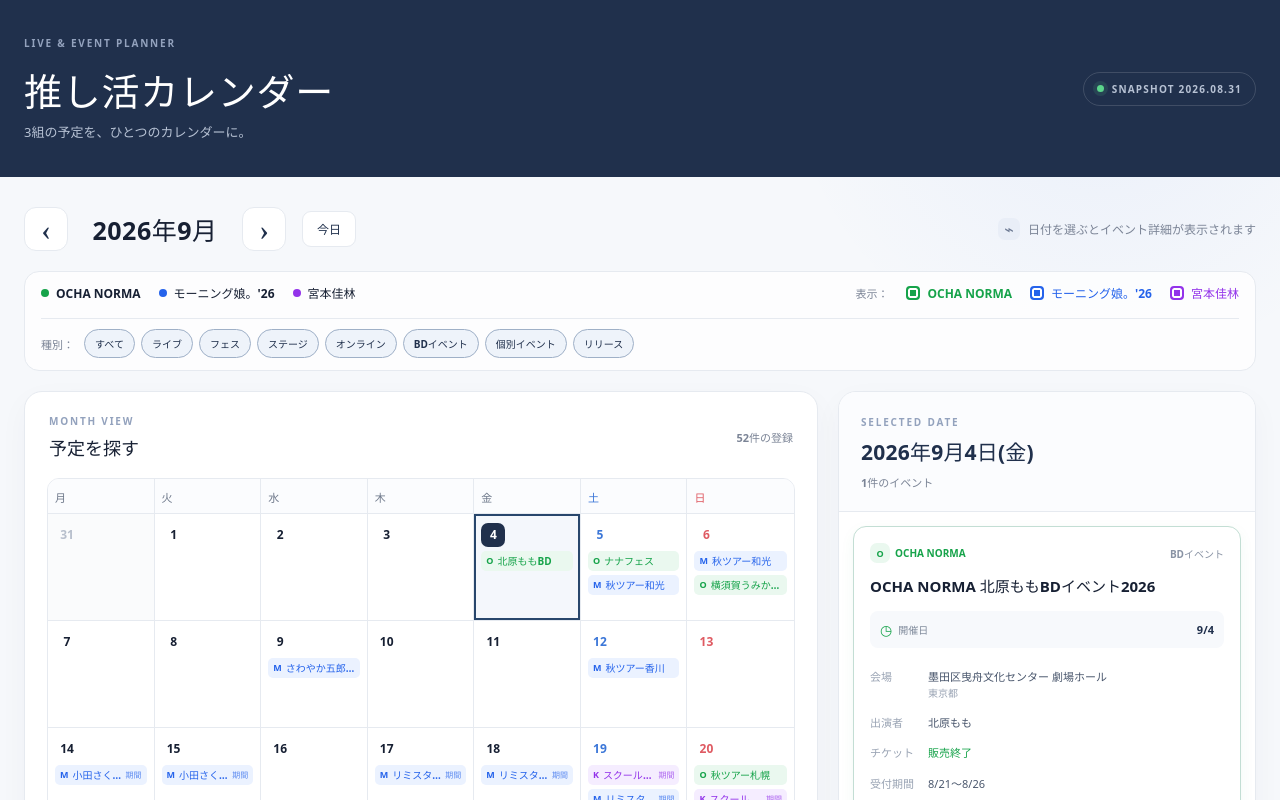
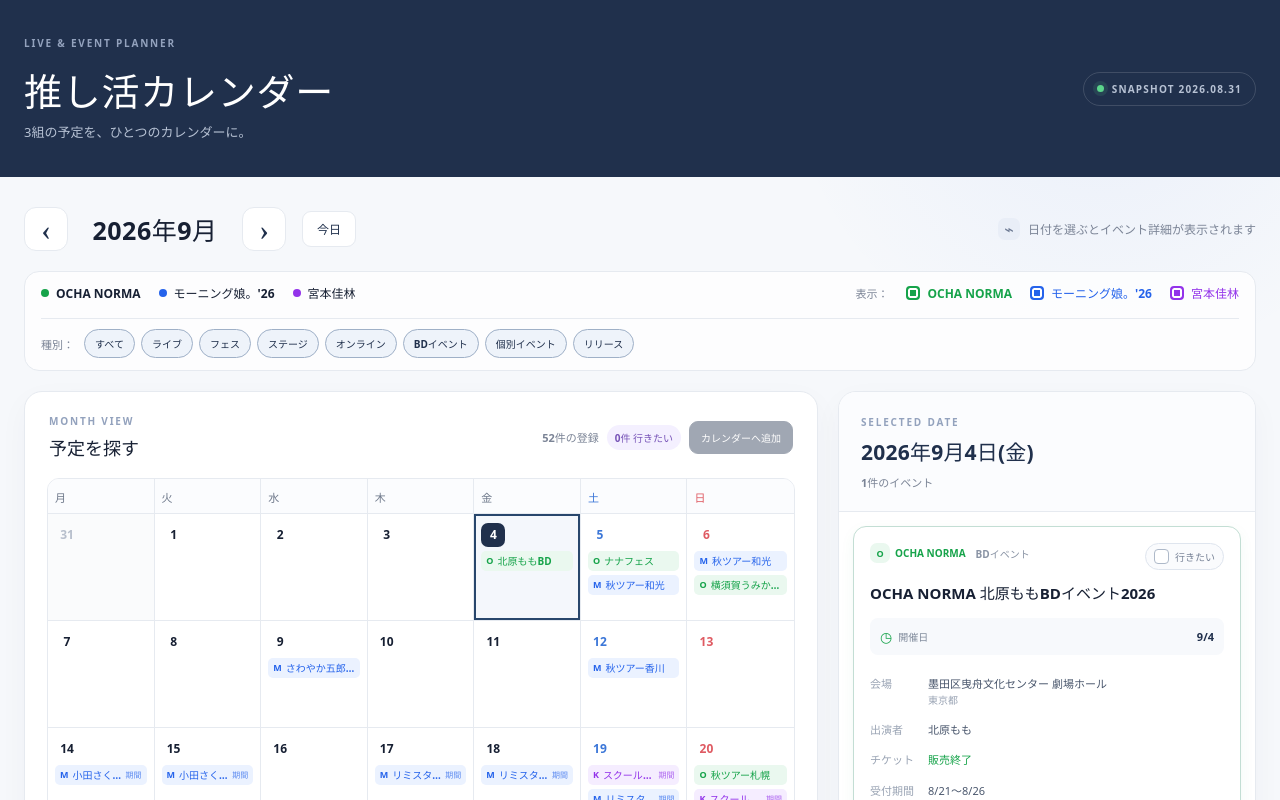
Before and after one commit to BAD-TERUMARU/oshi-calendar, a React (Vite) app: page / in a window 1280 px wide. Shown: the top 800 px of the page. Built offline with nearby package versions, Linux system fonts and the light colour scheme; no server answers.

Commit message:
Add want-to-go calendar export

```diff
--- a/src/App.tsx
+++ b/src/App.tsx
@@ -80,6 +80,7 @@
 };
 const INITIAL_MONTH = new Date(2026, 8, 1);
 const INITIAL_DATE = "2026-09-04";
+const WANT_TO_GO_STORAGE_KEY = "oshi-calendar-want-to-go";
 
 function toIsoDate(date: Date) {
   const year = date.getFullYear();
@@ -134,6 +135,135 @@
     : formatShortDate(event.startDate);
 }
 
+function loadWantToGoIds() {
+  if (typeof window === "undefined") return [];
+
+  try {
+    const stored = window.localStorage.getItem(WANT_TO_GO_STORAGE_KEY);
+    if (!stored) return [];
+
+    const parsed: unknown = JSON.parse(stored);
+    return Array.isArray(parsed)
+      ? parsed.filter((value): value is string => typeof value === "string")
+      : [];
+  } catch {
+    return [];
+  }
+}
+
+function getNextIsoDate(value: string) {
+  const nextDate = parseIsoDate(value);
+  nextDate.setDate(nextDate.getDate() + 1);
+  return toIsoDate(nextDate);
+}
+
+function formatIcsDate(value: string) {
+  return value.replace(/-/g, "");
+}
+
+function formatIcsTimestamp(value: Date) {
+  return value.toISOString().replace(/[-:]/g, "").replace(/\.\d{3}Z$/, "Z");
+}
+
+function escapeIcsText(value: string) {
+  return value
+    .replace(/\\/g, "\\\\")
+    .replace(/\r?\n/g, "\\n")
+    .replace(/;/g, "\\;")
+    .replace(/,/g, "\\,");
+}
+
+function foldIcsLine(line: string) {
+  const encoder = new TextEncoder();
+  const chunks: string[] = [];
+  let chunk = "";
+  let byteLength = 0;
+
+  for (const character of line) {
+    const characterLength = encoder.encode(character).length;
+    const byteLimit = chunks.length ? 74 : 75;
+
+    if (chunk && byteLength + characterLength > byteLimit) {
+      chunks.push(chunk);
+      chunk = ` ${character}`;
+      byteLength = 1 + characterLength;
+    } else {
+      chunk += character;
+      byteLength += characterLength;
+    }
+  }
+
+  if (chunk || !chunks.length) chunks.push(chunk);
+  return chunks.join("\r\n");
+}
+
+function formatIcsDescription(event: CalendarEvent) {
+  const sessionDetails = event.sessions
+    ?.map((session, index) => {
+      const label = session.label ?? `${index + 1}公演`;
+      const times = [
+        session.doors ? `開場 ${session.doors}` : "",
+        session.start ? `開演 ${session.start}` : "",
+      ]
+        .filter(Boolean)
+        .join(" / ");
+      return [label, times].filter(Boolean).join(" ");
+    })
+    .join("、");
+  const ticketPeriod = event.ticketSalesDate
+    ? `${formatShortDate(event.ticketSalesDate)}〜${
+        event.ticketSalesEndDate ? formatShortDate(event.ticketSalesEndDate) : ""
+      }`
+    : "";
+
+  return [
+    `正式名称: ${event.title}`,
+    `開催日: ${formatRange(event)}`,
+    event.prefecture ? `場所: ${event.prefecture}` : "",
+    event.venue ? `会場: ${event.venue}` : "",
+    sessionDetails ? `公演時間: ${sessionDetails}` : "",
+    event.ticketStatus ? `チケット: ${event.ticketStatus}` : "",
+    ticketPeriod ? `受付期間: ${ticketPeriod}` : "",
+    event.notes ?? "",
+    event.officialUrl ? `公式情報: ${event.officialUrl}` : "",
+  ]
+    .filter(Boolean)
+    .join("\n");
+}
+
+function buildIcs(selectedEvents: CalendarEvent[]) {
+  const timestamp = formatIcsTimestamp(new Date());
+  const lines = [
+    "BEGIN:VCALENDAR",
+    "VERSION:2.0",
+    "PRODID:-//BAD-TERUMARU//Oshi Calendar//JA",
+    "CALSCALE:GREGORIAN",
+    "METHOD:PUBLISH",
+    "X-WR-CALNAME:推し活カレンダー（行きたい予定）",
+    ...selectedEvents.flatMap((event) => {
+      const location = [event.prefecture, event.venue].filter(Boolean).join(" / ");
+      const summary = `${ARTISTS[event.artist].label}｜${event.shortTitle}`;
+      const eventLines = [
+        "BEGIN:VEVENT",
+        `UID:${event.id}@oshi-calendar.badterumaru.workers.dev`,
+        `DTSTAMP:${timestamp}`,
+        `DTSTART;VALUE=DATE:${formatIcsDate(event.startDate)}`,
+        `DTEND;VALUE=DATE:${formatIcsDate(getNextIsoDate(event.endDate ?? event.startDate))}`,
+        `SUMMARY:${escapeIcsText(summary)}`,
+        location ? `LOCATION:${escapeIcsText(location)}` : "",
+        `DESCRIPTION:${escapeIcsText(formatIcsDescription(event))}`,
+        event.officialUrl ? `URL:${event.officialUrl}` : "",
+        "TRANSP:TRANSPARENT",
+        "END:VEVENT",
+      ];
+      return eventLines.filter(Boolean);
+    }),
+    "END:VCALENDAR",
+  ];
+
+  return `${lines.map(foldIcsLine).join("\r\n")}\r\n`;
+}
+
 function eventStyle(artist: ArtistId) {
   return {
     "--event-color": ARTISTS[artist].color,
@@ -172,6 +302,7 @@
   });
   const [visibleEventTypes, setVisibleEventTypes] =
     useState<Record<EventType, boolean>>(INITIAL_EVENT_TYPES);
+  const [wantToGoIds, setWantToGoIds] = useState<string[]>(() => loadWantToGoIds());
 
   useEffect(() => {
     let isActive = true;
@@ -190,6 +321,16 @@
       isActive = false;
     };
   }, []);
+
+  useEffect(() => {
+    if (typeof window === "undefined") return;
+
+    try {
+      window.localStorage.setItem(WANT_TO_GO_STORAGE_KEY, JSON.stringify(wantToGoIds));
+    } catch {
+      // Private browsing or storage restrictions should not block the calendar.
+    }
+  }, [wantToGoIds]);
 
   const calendarDays = useMemo(() => getCalendarDays(currentMonth), [currentMonth]);
   const visibleEvents = useMemo(
@@ -213,6 +354,10 @@
     return map;
   }, [calendarDays, visibleEvents]);
   const selectedEvents = eventsByDate.get(selectedDate) ?? [];
+  const wantedEvents = useMemo(
+    () => calendarEvents.filter((event) => wantToGoIds.includes(event.id)),
+    [calendarEvents, wantToGoIds],
+  );
 
   function changeMonth(offset: number) {
     const nextMonth = new Date(currentMonth.getFullYear(), currentMonth.getMonth() + offset, 1);
@@ -245,6 +390,28 @@
 
       return next;
     });
+  }
+
+  function toggleWantToGo(eventId: string) {
+    setWantToGoIds((current) =>
+      current.includes(eventId)
+        ? current.filter((id) => id !== eventId)
+        : [...current, eventId],
+    );
+  }
+
+  function exportWantToGo() {
+    if (!wantedEvents.length) return;
+
+    const blob = new Blob([buildIcs(wantedEvents)], { type: "text/calendar;charset=utf-8" });
+    const url = URL.createObjectURL(blob);
+    const anchor = document.createElement("a");
+    anchor.href = url;
+    anchor.download = `oshi-calendar-want-to-go-${toIsoDate(new Date())}.ics`;
+    document.body.appendChild(anchor);
+    anchor.click();
+    anchor.remove();
+    window.setTimeout(() => URL.revokeObjectURL(url), 0);
   }
 
   const availableEventTypes = EVENT_FILTER_ORDER.filter((eventType) =>
@@ -345,7 +512,21 @@
                 <span className="section-kicker">MONTH VIEW</span>
                 <h2 id="calendar-heading">予定を探す</h2>
               </div>
+              <div className="calendar-heading-meta">
                 <span className="event-count">{visibleEvents.length}件の登録</span>
+                <span className="want-to-go-count" aria-live="polite">
+                  {wantedEvents.length}件 行きたい
+                </span>
+                <button
+                  className="export-calendar-button"
+                  type="button"
+                  onClick={exportWantToGo}
+                  disabled={!wantedEvents.length}
+                  title={wantedEvents.length ? undefined : "詳細画面で「行きたい」を選択してください"}
+                >
+                  カレンダーへ追加
+                </button>
+              </div>
             </div>
 
             <div className="calendar-grid" role="grid" aria-label={`${formatMonth(currentMonth)}のカレンダー`}>
@@ -397,7 +578,9 @@
                 );
               })}
             </div>
-            <p className="calendar-footnote">※ 赤字は日曜・祝日です。期間イベントは開催期間中の日付に表示しています</p>
+            <p className="calendar-footnote">
+              ※ 赤字は日曜・祝日です。期間イベントは開催期間中の日付に表示しています。「行きたい」を選んだ予定は「カレンダーへ追加」から終日予定として書き出せます（公演時間は説明欄に記載）。
+            </p>
           </section>
 
           <aside className="details-panel" aria-labelledby="details-heading">
@@ -412,7 +595,12 @@
             {selectedEvents.length ? (
               <div className="detail-cards">
                 {selectedEvents.map((event) => (
-                  <EventDetailCard event={event} key={event.id} />
+                  <EventDetailCard
+                    event={event}
+                    isWanted={wantToGoIds.includes(event.id)}
+                    onToggleWantToGo={toggleWantToGo}
+                    key={event.id}
+                  />
                 ))}
               </div>
             ) : (
@@ -438,16 +626,35 @@
   );
 }
 
-function EventDetailCard({ event }: { event: CalendarEvent }) {
+function EventDetailCard({
+  event,
+  isWanted,
+  onToggleWantToGo,
+}: {
+  event: CalendarEvent;
+  isWanted: boolean;
+  onToggleWantToGo: (eventId: string) => void;
+}) {
   const artist = ARTISTS[event.artist];
   return (
     <article className="detail-card" style={eventStyle(event.artist)}>
       <div className="detail-card-topline">
+        <div className="detail-card-topline-main">
           <span className="artist-pill">
             <span className="pill-mark">{artist.mark}</span>
             {artist.label}
           </span>
           <span className="event-type">{EVENT_TYPE_LABELS[event.eventType]}</span>
+        </div>
+        <label className={`want-to-go-toggle ${isWanted ? "is-checked" : ""}`}>
+          <input
+            type="checkbox"
+            checked={isWanted}
+            onChange={() => onToggleWantToGo(event.id)}
+          />
+          <span className="want-to-go-box" aria-hidden="true" />
+          <span>行きたい</span>
+        </label>
       </div>
       <h3>{event.title}</h3>
       <div className="detail-period">
--- a/src/styles.css
+++ b/src/styles.css
@@ -333,6 +333,7 @@
 }
 
 .card-heading {
+  flex-wrap: wrap;
   justify-content: space-between;
   gap: 12px;
   padding: 0 2px 18px;
@@ -348,6 +349,50 @@
   color: var(--muted);
   font-size: 11px;
   font-weight: 700;
+}
+
+.calendar-heading-meta {
+  display: flex;
+  align-items: center;
+  justify-content: flex-end;
+  flex-wrap: wrap;
+  gap: 8px;
+}
+
+.want-to-go-count {
+  padding: 5px 8px;
+  border-radius: 999px;
+  background: #f4f0ff;
+  color: #7652b7;
+  font-size: 10px;
+  font-weight: 800;
+  white-space: nowrap;
+}
+
+.export-calendar-button {
+  padding: 8px 11px;
+  border: 1px solid var(--navy);
+  border-radius: 9px;
+  background: var(--navy);
+  color: white;
+  font-size: 10px;
+  font-weight: 800;
+  transition: 160ms ease;
+}
+
+.export-calendar-button:hover:not(:disabled) {
+  border-color: #2d456c;
+  background: #2d456c;
+}
+
+.export-calendar-button:disabled {
+  cursor: not-allowed;
+  opacity: 0.42;
+}
+
+.export-calendar-button:focus-visible {
+  outline: 3px solid rgba(37, 99, 235, 0.18);
+  outline-offset: 2px;
 }
 
 .calendar-grid {
@@ -546,9 +591,80 @@
 }
 
 .detail-card-topline {
+  align-items: flex-start;
   justify-content: space-between;
   gap: 10px;
   margin-bottom: 12px;
+}
+
+.detail-card-topline-main {
+  display: flex;
+  min-width: 0;
+  align-items: center;
+  flex-wrap: wrap;
+  gap: 10px;
+}
+
+.want-to-go-toggle {
+  position: relative;
+  display: inline-flex;
+  flex: 0 0 auto;
+  align-items: center;
+  gap: 6px;
+  padding: 5px 8px;
+  border: 1px solid #dfe5ee;
+  border-radius: 999px;
+  background: #fafbfd;
+  color: #778296;
+  cursor: pointer;
+  font-size: 10px;
+  font-weight: 800;
+  transition: 160ms ease;
+}
+
+.want-to-go-toggle:hover {
+  border-color: #b8c3d3;
+  color: var(--navy);
+}
+
+.want-to-go-toggle.is-checked {
+  border-color: color-mix(in srgb, var(--event-color) 35%, #dfe5ee);
+  background: var(--event-soft);
+  color: var(--event-color);
+}
+
+.want-to-go-toggle input {
+  position: absolute;
+  width: 1px;
+  height: 1px;
+  opacity: 0;
+}
+
+.want-to-go-box {
+  display: grid;
+  width: 15px;
+  height: 15px;
+  border: 1.5px solid #aeb9c9;
+  border-radius: 4px;
+  place-items: center;
+  background: white;
+}
+
+.want-to-go-toggle input:checked + .want-to-go-box {
+  border-color: var(--event-color);
+  background: var(--event-color);
+}
+
+.want-to-go-toggle input:checked + .want-to-go-box::after {
+  color: white;
+  content: "✓";
+  font-size: 10px;
+  line-height: 1;
+}
+
+.want-to-go-toggle input:focus-visible + .want-to-go-box {
+  outline: 3px solid color-mix(in srgb, var(--event-color) 24%, transparent);
+  outline-offset: 2px;
 }
 
 .artist-pill,
@@ -881,7 +997,14 @@
   }
 
   .card-heading {
+    align-items: flex-start;
     padding: 5px 3px 13px;
+  }
+
+  .calendar-heading-meta {
+    width: 100%;
+    justify-content: space-between;
+    gap: 6px;
   }
 
   .card-heading h2 {
```
Also changed, not shown: 1 other file (tests, documents, lock files or other folders). Lines whose indentation alone changed are shown as unchanged.
